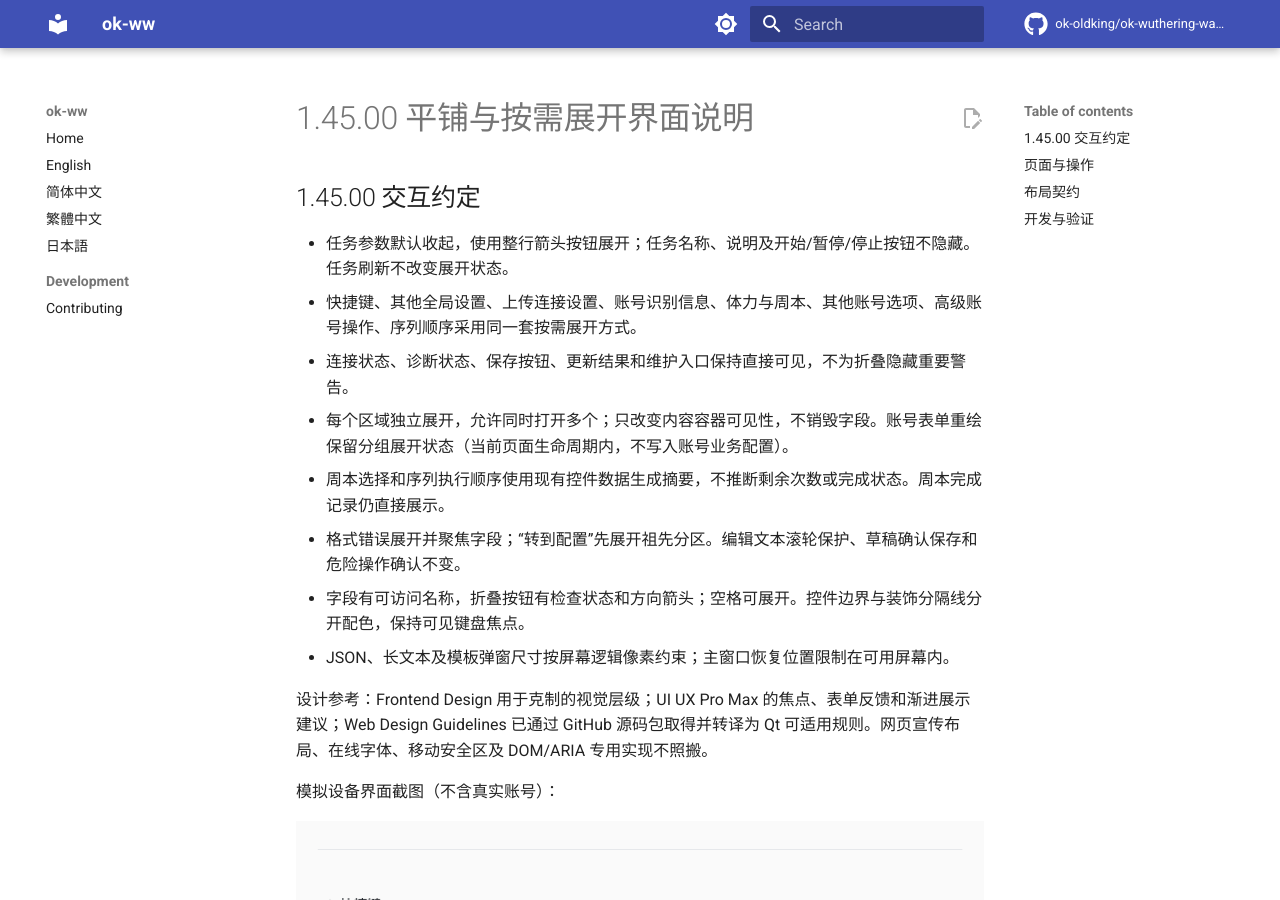
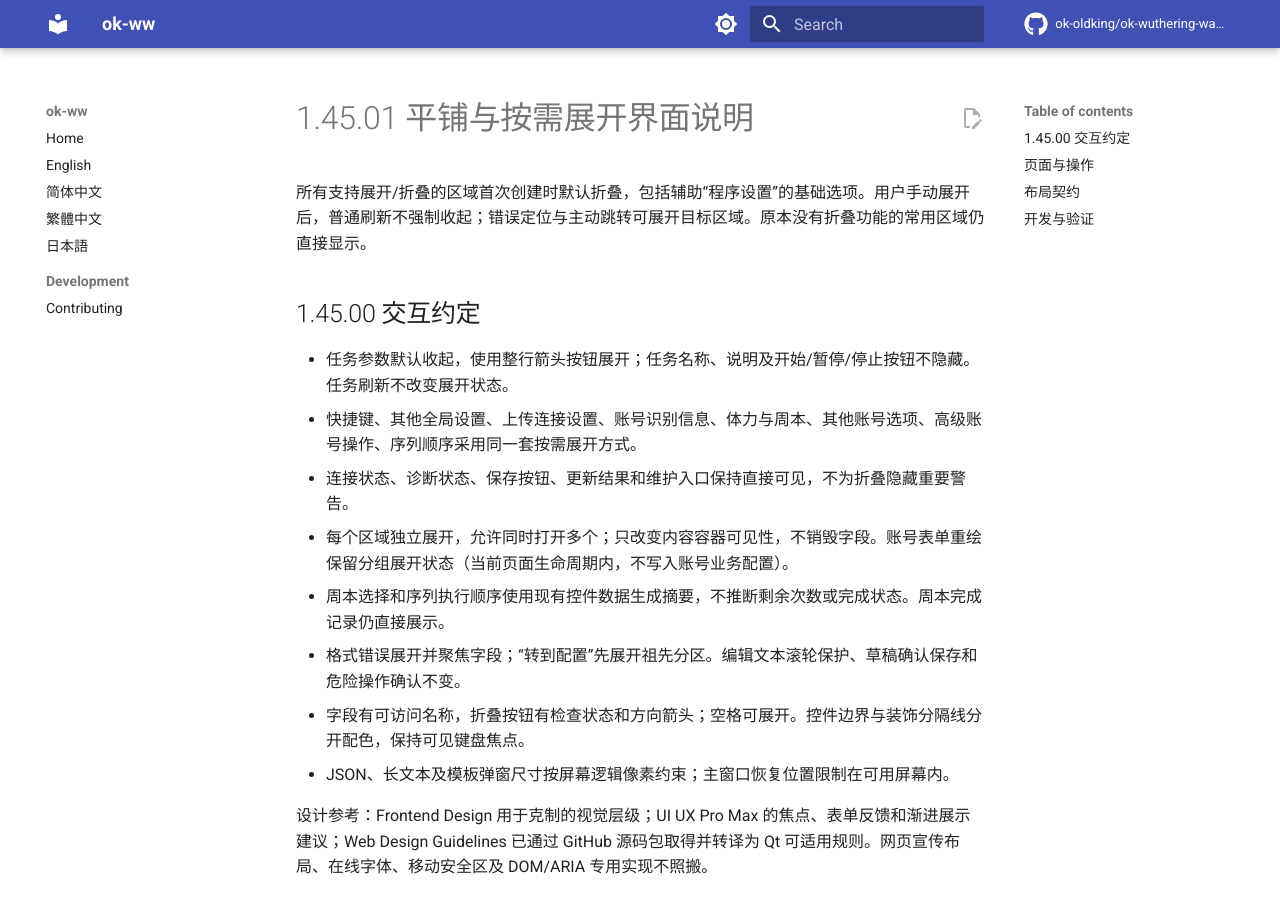
Before and after one commit to xihuojun2020-tech/okww-custom, an MkDocs documentation site: the page built from docs/references/flat-ui.md, in a window 1280 px wide and 900 px high. Built offline with MkDocs 1.6.1 and Material for MkDocs 9.7.7, drawn with Linux system fonts in a browser that asks for light colours; comment, search, counter and statistics services are not loaded.

Commit message:
fix: default all collapsible settings to closed

```diff
--- a/config.py
+++ b/config.py
@@ -18,7 +18,7 @@ from src.task.process_feature import process_feature
 # okww 版本号（固定宽度 X.YY.ZZ）：
 #   小改动 → 第三位 +1；中等改动 → 第二位 +1 且第三位归 00；
 #   大改动 → 第一位 +1 且后两位归 00（仅用户明确提出时执行）
-version = "1.45.00"
+version = "1.45.01"
 
 
 def _find_most_recently_run_pc_exe():
--- a/docs/references/flat-ui.md
+++ b/docs/references/flat-ui.md
@@ -1,4 +1,6 @@
-# 1.45.00 平铺与按需展开界面说明
+# 1.45.01 平铺与按需展开界面说明
+
+所有支持展开/折叠的区域首次创建时默认折叠，包括辅助“程序设置”的基础选项。用户手动展开后，普通刷新不强制收起；错误定位与主动跳转可展开目标区域。原本没有折叠功能的常用区域仍直接显示。
 
 ## 1.45.00 交互约定
 
```
Also changed, not shown: README.md (+1 -1 lines), docs/references/ui-disclosure-verification.md (+2 -0 lines), docs/项目交接与新对话上下文.md (+1 -1 lines), 更新日志.md (+5 -0 lines), 2 other files.
